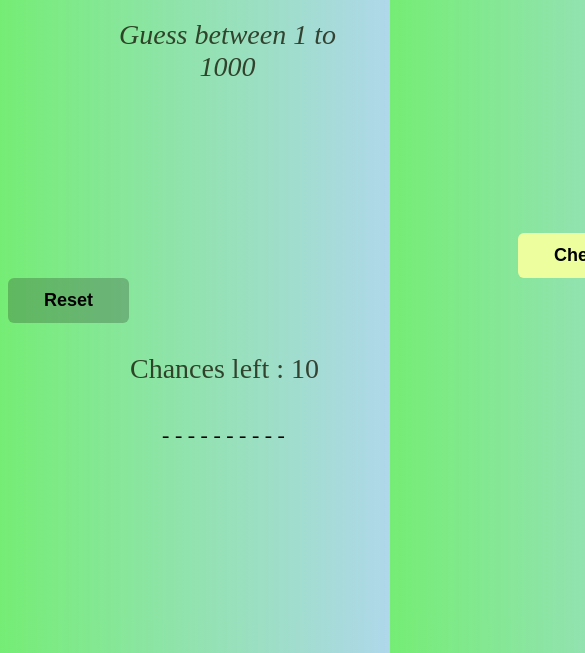
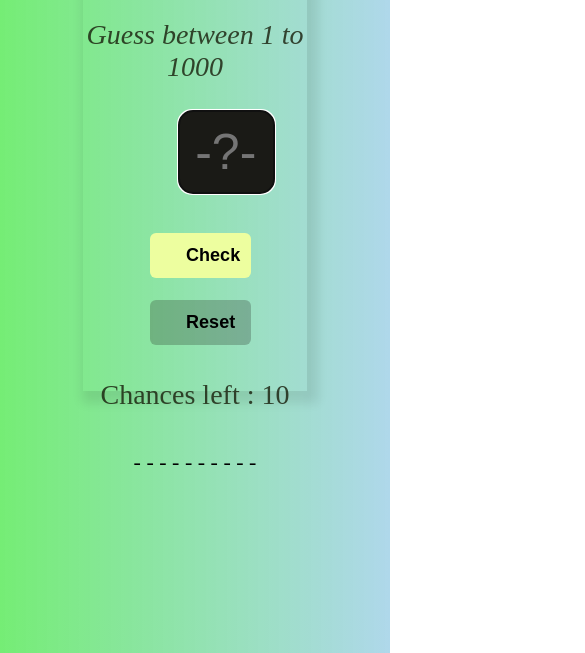
Before and after one commit to Ramalingam-N/Digit-Detective, a plain HTML site: page index.html in a window 390 px wide. Shown: the part 191-844 px from the top of the page, 585 px wide, since content can reach past the window. Drawn offline with Linux system fonts and the light colour scheme.

Commit message:
Update style.css

```diff
--- a/style.css
+++ b/style.css
@@ -1,5 +1,5 @@
 body {
-    width: 90vw;
+    /* width: 100vw; */
     height: 88vh;
     background: linear-gradient(
         to right,
@@ -8,14 +8,18 @@ body {
     );
 }
 .div {
-    width: 100%;
+    width: 60%;
+    height: 70%;
+    margin: auto;
+    padding-bottom: 2px;
+    box-shadow: 5px 6px 10px 6px rgba(0, 0, 0, 0.09);
     /* height: 100vh; */
 }
 h1 {
     text-align: center;
     font-size: 50px;
     margin-top: 60px;
-    margin-left: 88px;
+    /* margin-left: 88px; */
     color: rgba(23, 27, 9, 0.8);
 }
 
@@ -24,8 +28,8 @@ h3 {
     font-size: 28px;
     font-weight: 200;
     font-style: italic;
-    margin-top: 30px;
-    margin-left: 88px;
+    /* margin-top: 30px;
+    margin-left: 88px; */
     color: rgba(23, 27, 9, 0.8);
 }
 
@@ -34,7 +38,7 @@ h4 {
     font-size: 28px;
     font-weight: 540;
     margin-top: 30px;
-    margin-left: 82px;
+    /* margin-left: 82px; */
     color: rgba(23, 27, 9, 0.8);
 }
 
@@ -42,17 +46,33 @@ h4 {
     background-color: #1a1a16;
     border: none;
     height: 80px;
+    justify-content: center;
     width: 91px;
-    margin-left: 605px;
+    margin-left: 43%;
     font-size: 50px;
     border-radius: 14px;
     color: rgba(224, 238, 251, 0.886);
 }
 
+.button {
+    width: 300px;
+    margin-left: auto;
+    margin-right: auto;
+}
+
+.btn {
+    font-size: 18px;
+    font-weight: 600;
+    border: none;
+    cursor: pointer;
+    padding: 12px 36px;
+    border-radius: 6px;
+}
 .check {
-    margin-left: 510px;
+    /* margin-left: 510px; */
     margin-top: 40px;
-    margin-right: 40px;
+    /* margin-left: 31%; */
+    margin-right: 9%;
     background-color: rgb(237, 254, 159);
     /* transform: rotate(45deg); */
 }
@@ -79,35 +99,29 @@ h4 {
 
 .reset {
     background-color: #1a1a163e;
-}
-
-.btn {
-    font-size: 18px;
-    font-weight: 600;
-    border: none;
-    cursor: pointer;
-    padding: 12px 36px;
-    border-radius: 6px;
+    /* margin-right: 10%; */
 }
 
 .numbers {
     text-align: center;
+    margin-bottom: 30px;
 }
 
 h5 {
     font-size: 22px;
     font-weight: 300;
-    margin-left: 80px;
+    /* margin-left: 80px; */
 }
 
 .txt {
     font-size: 20px;
     font-style: italic;
-    margin-left: 480px;
+    margin-left: 25%;
     font-weight: 500;
     background-color: rgba(0, 0, 0, 0.75);
     color: white;
     width: 310px;
+
     padding: 14px 28px;
     border-radius: 10px;
     margin-top: -10px;
@@ -118,6 +132,68 @@ h5 {
     /* transform: rotateX(50deg); */
 }
 
+@media screen and (max-width: 1299px) {
+    .check {
+        width: 45%;
+        margin-bottom: 10%;
+        margin-left: 30%;
+        margin-right: 50%;
+    }
+    .reset {
+        width: 45%;
+        margin-bottom: 2%;
+        margin-left: 30%;
+        margin-right: 50%;
+    }
+}
+
+@media screen and (max-width: 1228px) {
+    .numbers {
+        margin-left: auto;
+        width: 70%;
+        margin-right: auto;
+    }
+
+    .txt {
+        margin-left: auto;
+        margin-right: auto;
+        width: 70%;
+    }
+    .button {
+        width: fit-content;
+        /* background-color: aqua; */
+    }
+    .check {
+        width: 15%;
+        margin-bottom: 1%;
+        margin-left: 30%;
+        margin-right: 50%;
+    }
+    .reset {
+        width: 35%;
+        margin-bottom: 2%;
+        margin-left: 30%;
+        margin-right: 50%;
+    }
+}
+
+@media screen and (max-width: 1299px) {
+    .button {
+        width: 70%;
+    }
+    .check {
+        width: 45%;
+        margin-bottom: 10%;
+        margin-left: 30%;
+        margin-right: 50%;
+    }
+    .reset {
+        width: 45%;
+        margin-bottom: 2%;
+        margin-left: 30%;
+        margin-right: 50%;
+    }
+}
 @keyframes shaking {
     0% {
         transform: rotate(10deg);
```
